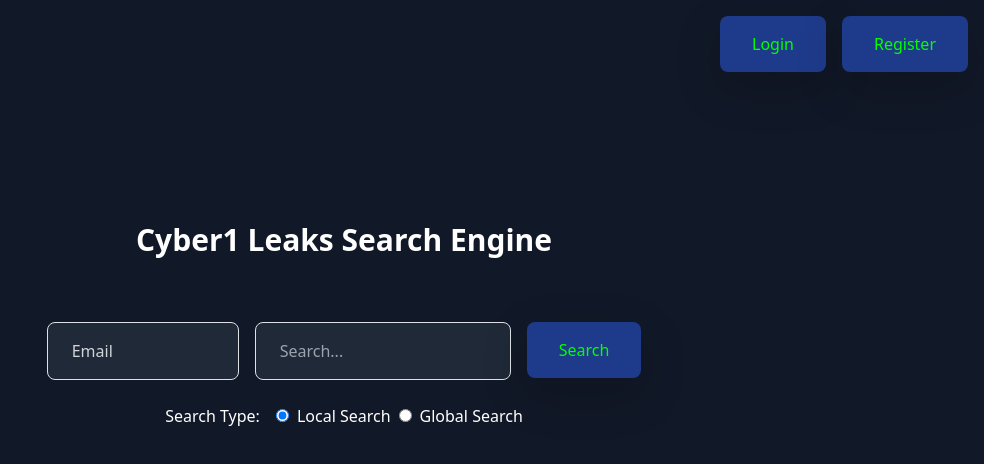
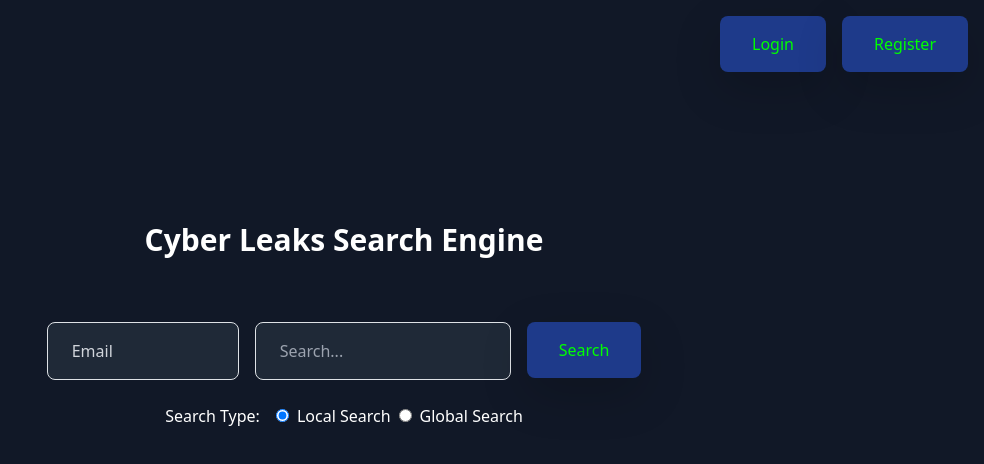
Before and after one commit to oshadha9ph/cyber-leaks-search-engine-ui, a React (Create React App) app: page / in a window 1280 px wide. Shown: the top 464 px of the page, without its empty margins (296-1280 px from the left). Built offline with nearby package versions, Linux system fonts and the light colour scheme.

Commit message:
Oshadha:Change string of a headline

```diff
--- a/src/pages/SearchPage.js
+++ b/src/pages/SearchPage.js
@@ -378,7 +378,7 @@ const SearchPage = ({ isLoggedIn, setIsLoggedIn }) => {
             {/* Topic Heading */}
             <div className={`transition-all duration-700 ease-in-out ${moveToTop ? 'mt-6' : 'mt-32'} w-full flex flex-col items-center`}>
                 <h1 className="text-3xl font-bold mb-4 text-center text-white relative z-10">
-                    Cyber1 Leaks Search Engine
+                    Cyber Leaks Search Engine
                 </h1>
 
                 {/* Search Input and Dropdown */}
```
